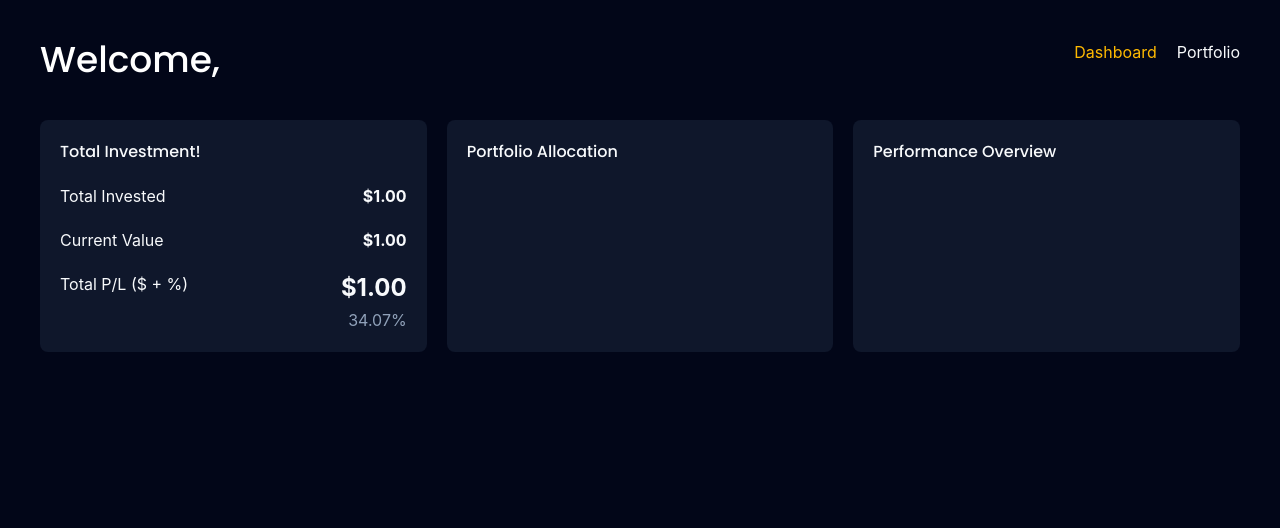
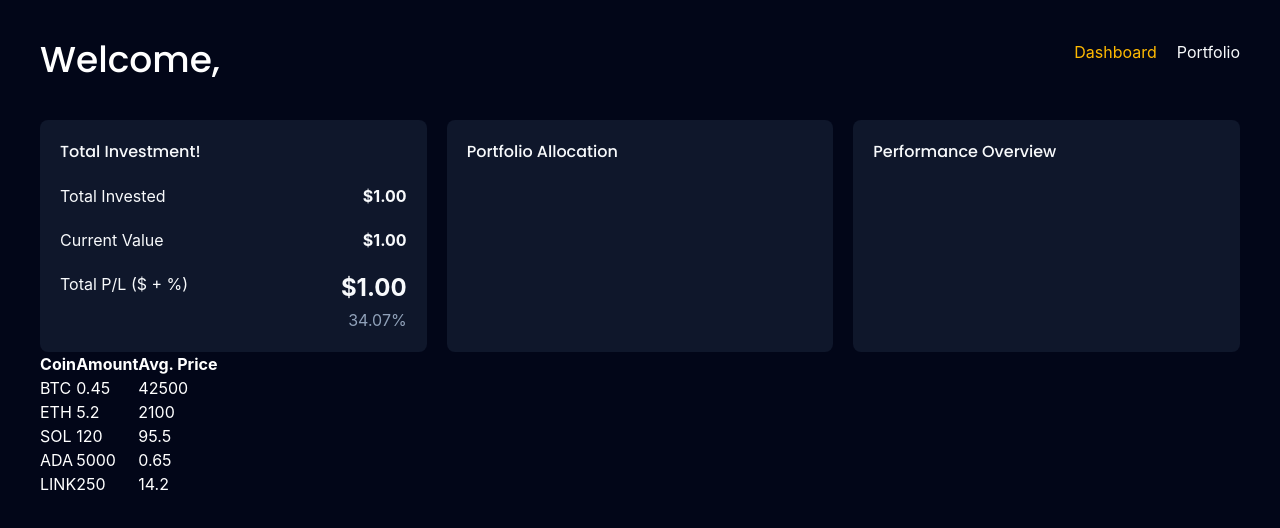
Before and after one commit to gihanakalanka/dca-tracker, a React (Vite) app: page / in a window 1280 px wide. Shown: the top 528 px of the page. Built offline with nearby package versions, Linux system fonts and the light colour scheme.

Commit message:
load data to table,

```diff
--- a/src/features/dashboard/DashboardPage.jsx
+++ b/src/features/dashboard/DashboardPage.jsx
@@ -1,3 +1,4 @@
+import { flexRender, getCoreRowModel, useReactTable } from "@tanstack/react-table";
 import SummeryCard from "../../components/SummeryCard";
 import { MOCK_ASSETS } from "../../data/mockAssets";
 import { useQuery } from "@tanstack/react-query";
@@ -13,7 +14,28 @@ function DashbaordPage() {
         queryFn: holdingAsserts
     });
 
+    const columns = [
+        {
+            header: "Coin",
+            accessorKey: "symbol"
+        },
+        {
+            header: "Amount",
+            accessorKey: "amount"
+        },
+        {
+            header: "Avg. Price",
+            accessorKey: "avgPrice"
+        }
+    ];
 
+    const table = useReactTable({
+        data: data ?? [],
+        columns,
+        getCoreRowModel: getCoreRowModel()
+    });
+
+    console.log('table', table);
 
     return (
         <div >
@@ -49,6 +71,45 @@ function DashbaordPage() {
 
                 </SummeryCard>
             </section>
+            <section>
+                <table className="text-white">
+                    <thead>
+                        {table.getHeaderGroups().map(group => (
+                            <tr key={group.id}>
+                                {group.headers.map(header => (
+                                    <th key={header.id} >
+                                        {
+                                            flexRender(
+                                                header.column.columnDef.header,
+                                                header.getContext()
+                                            )
+                                        }
+                                    </th>
+                                ))}
+                            </tr>
+                        ))}
+                    </thead>
+
+                    <tbody>
+                        {
+                            table.getRowModel().rows.map(row => (
+                                <tr key={row.id}>
+                                    {row.getVisibleCells().map(cell => (
+                                        <td key={cell.id}>
+                                            {
+                                                flexRender(
+                                                    cell.column.columnDef.cell,
+                                                    cell.getContext()
+                                                )
+                                            }
+                                        </td>
+                                    ))}
+                                </tr>
+                            ))
+                        }
+                    </tbody>
+                </table>
+            </section>
 
         </div>
 
```
